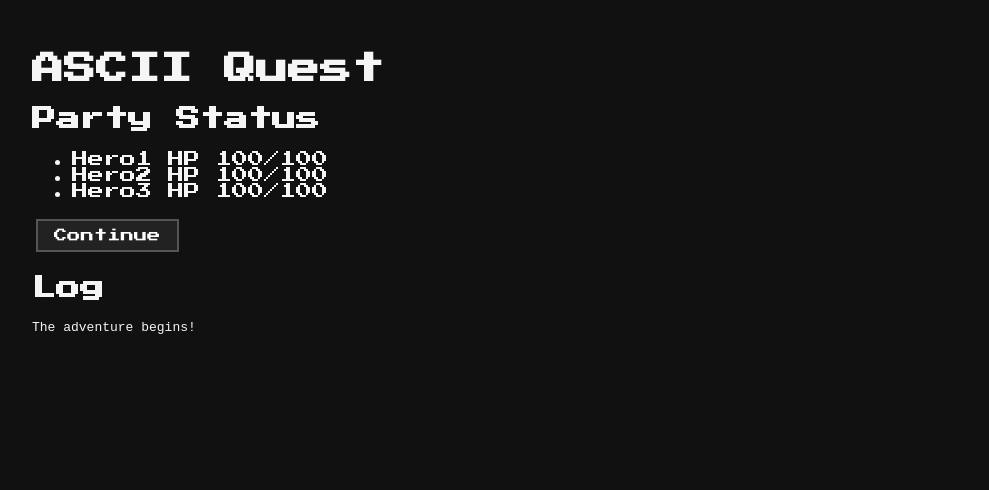
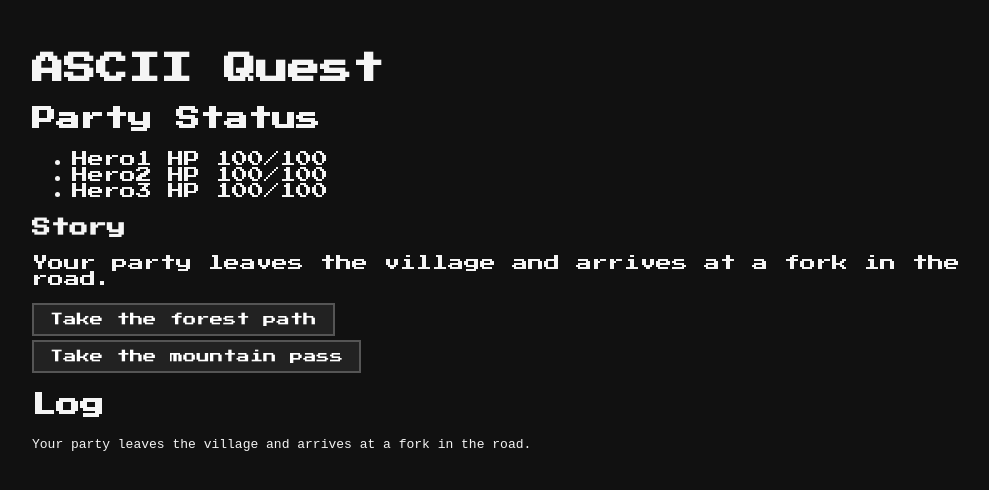
Before and after one commit to asherfeldmangit/AI_GENERATED_RPG, a React (Vite) app in the folder web/: page / in a window 1280 px wide. Both pictures are taken after a click on the button "Start Adventure". Shown: the top 490 px of the page, without its empty margins (128-1117 px from the left). Built offline with nearby package versions, Linux system fonts and the light colour scheme.

Commit message:
feat(web): add branching story system with consequences and integrate into UI; expand enemy roster to 20; tests for story heal

```diff
--- a/web/src/components/GameScreen.tsx
+++ b/web/src/components/GameScreen.tsx
@@ -35,6 +35,11 @@ export default function GameScreen({ party }: { party: Party }) {
     appendAndRerender();
   };
 
+  const chooseOption = (idx: number) => {
+    engine.chooseOption(idx);
+    appendAndRerender();
+  };
+
   return (
     <div>
       <h2>Party Status</h2>
@@ -54,7 +59,19 @@ export default function GameScreen({ party }: { party: Party }) {
         </div>
       )}
 
-      {engine.phase !== 'battle' && engine.phase !== 'end' && (
+      {engine.phase === 'story' && engine.currentScene() && (
+        <div>
+          <h3>Story</h3>
+          <p>{engine.currentScene()!.text}</p>
+          {engine.currentScene()!.options.map((opt, i) => (
+            <button key={i} onClick={() => chooseOption(i)} style={{ display: 'block', margin: '0.25rem 0' }}>
+              {opt.label}
+            </button>
+          ))}
+        </div>
+      )}
+
+      {engine.phase === 'skill' && (
         <button onClick={nextPhase}>Continue</button>
       )}
 
--- /dev/null
+++ b/web/src/data/story.ts
@@ -0,0 +1,49 @@
+export interface StoryOption {
+  label: string;
+  next: string;
+  consequence?: {
+    heal?: number;
+    damage?: number;
+    potion?: number;
+  };
+}
+
+export interface StoryScene {
+  id: string;
+  text: string;
+  options: StoryOption[];
+}
+
+export const STORY: StoryScene[] = [
+  {
+    id: 'start',
+    text: 'Your party leaves the village and arrives at a fork in the road.',
+    options: [
+      { label: 'Take the forest path', next: 'forest' },
+      { label: 'Take the mountain pass', next: 'mountain' },
+    ],
+  },
+  {
+    id: 'forest',
+    text: 'The forest is calm but eerie. A healing spring glimmers nearby.',
+    options: [
+      { label: 'Drink from the spring (heal)', next: 'battle1', consequence: { heal: 15 } },
+      { label: 'Ignore and move on', next: 'battle1' },
+    ],
+  },
+  {
+    id: 'mountain',
+    text: 'Cold winds batter you. Loose rocks fall from above.',
+    options: [
+      { label: 'Dodge (DEX check)', next: 'skill', consequence: { damage: 5 } },
+      { label: 'Shield up and push forward', next: 'battle1' },
+    ],
+  },
+  {
+    id: 'battle1',
+    text: 'You encounter hostile creatures ahead!',
+    options: [
+      { label: 'Prepare for battle', next: 'battle' },
+    ],
+  },
+];
--- a/web/src/logic/gameEngine.ts
+++ b/web/src/logic/gameEngine.ts
@@ -2,7 +2,7 @@ import { Enemy } from './enemy';
 import { Party } from './party';
 import { PartyBattle, HeroAction } from './partyBattle';
 import { runSkillCheck } from './skillCheck';
-import { DamageType } from './types';
+import { STORY, StoryScene, StoryOption } from '../data/story';
 
 export type Phase = 'story' | 'battle' | 'skill' | 'end';
 
@@ -17,15 +17,21 @@ export class GameEngine {
   phase: Phase = 'story';
   battle?: PartyBattle;
   log: GameEvent[] = [];
+  sceneId: string = 'start';
 
   constructor(party: Party, enemies: Enemy[]) {
     this.party = party;
     this.enemies = enemies;
-    this.log.push({ text: 'The adventure begins!' });
+    const scene = this.currentScene();
+    if (scene) this.log.push({ text: scene.text });
   }
 
   currentEnemy() {
     return this.enemies[this.idx];
+  }
+
+  currentScene(): StoryScene | undefined {
+    return STORY.find((s) => s.id === this.sceneId);
   }
 
   nextPhase() {
@@ -73,4 +79,42 @@ export class GameEngine {
     this.log.push({ text: res.text });
     this.nextPhase();
   }
+
+  chooseOption(optIdx: number) {
+    if (this.phase !== 'story') return;
+    const scene = this.currentScene();
+    if (!scene) return;
+    const option = scene.options[optIdx];
+    if (!option) return;
+
+    // apply consequence
+    if (option.consequence) {
+      if (option.consequence.heal) {
+        this.party.members.forEach((m) => (m.hp = Math.min(m.maxHp, m.hp + option.consequence!.heal!)));
+        this.log.push({ text: `The party heals ${option.consequence.heal}` });
+      }
+      if (option.consequence.damage) {
+        this.party.members.forEach((m) => (m.hp = Math.max(0, m.hp - option.consequence!.damage!)));
+        this.log.push({ text: `The party takes ${option.consequence.damage} damage` });
+      }
+      if (option.consequence.potion) {
+        this.party.members.forEach((m) => (m.potions += option.consequence!.potion!));
+        this.log.push({ text: `Each hero gains a potion` });
+      }
+    }
+
+    if (option.next === 'battle') {
+      this.nextPhase();
+      return;
+    }
+    if (option.next === 'skill') {
+      this.phase = 'skill';
+      return;
+    }
+
+    // normal story scene
+    this.sceneId = option.next;
+    const nextScene = this.currentScene();
+    if (nextScene) this.log.push({ text: nextScene.text });
+  }
 }
```
Also changed, not shown: 1 other file (tests, documents, lock files or other folders).
